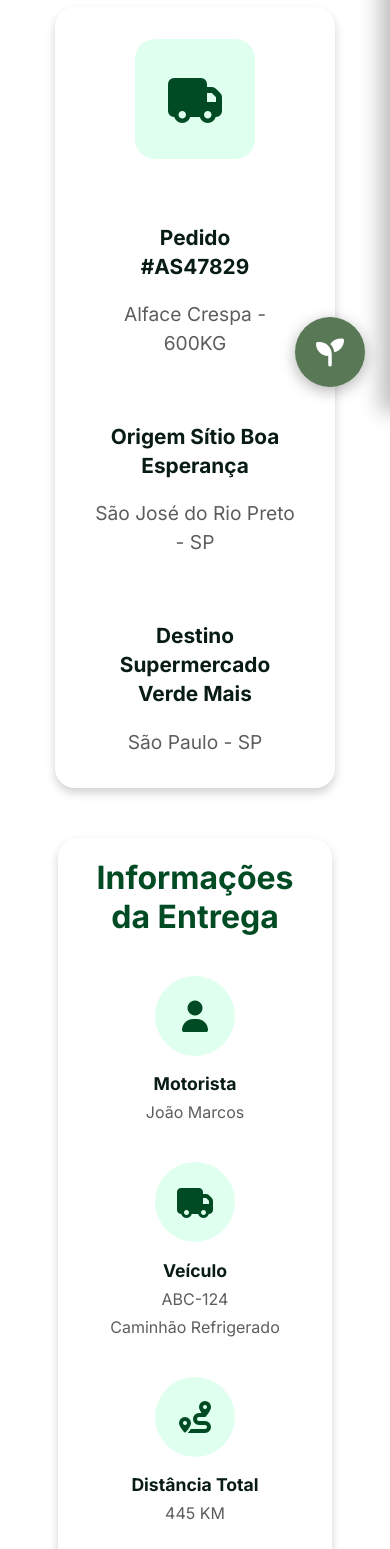
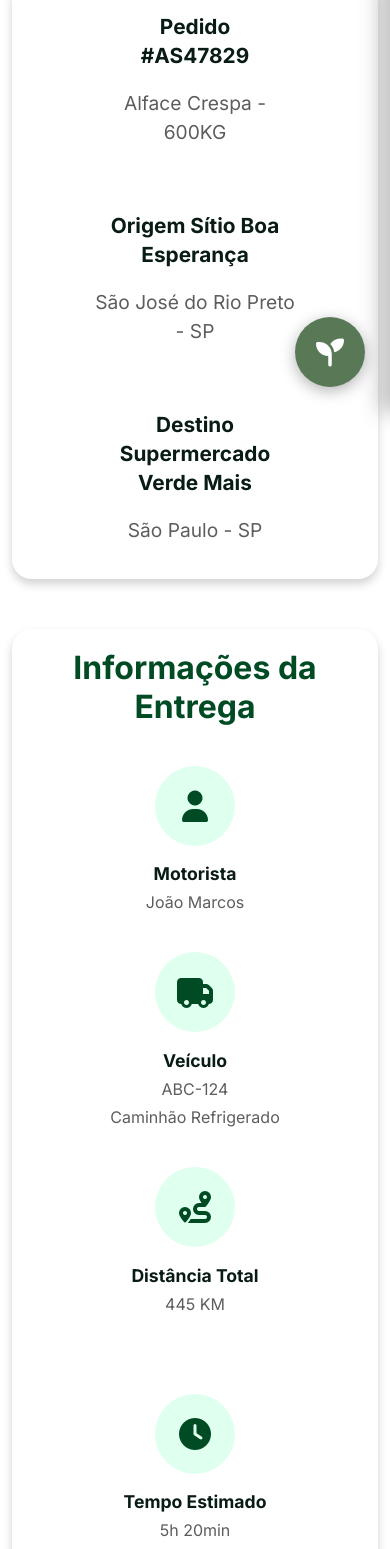
Before and after one commit to Fiap-Project-Group/Agrosmart-React, a React (Vite) app in the folder Agrosmart-React/: page /Rastreamento in a window 390 px wide. Shown: the part 432-1981 px from the top of the page. Built offline with nearby package versions, Linux system fonts and the light colour scheme.

Commit message:
fix : Arruma bugs de responsividade no css

```diff
--- a/Agrosmart-React/src/Css/FaleConosco.css
+++ b/Agrosmart-React/src/Css/FaleConosco.css
@@ -1,5 +1,5 @@
 .section-FaleConosco {
-  margin-top: 2.5%;
+  margin-top: 30px;
   display: flex;
   align-items: center;
   justify-content: space-around;
@@ -23,7 +23,7 @@
 
 .contact-texts > hr {
   width: 10vw;
-  height: 1vh;
+  height: 8px;
   border: none;
   border-radius: 20px;
   background-color: var(--verde-claro);
@@ -75,7 +75,7 @@
 .form-input,
 .text-area-message {
   width: 23.2vw;
-  height: 5vh;
+  height: 40px;
   margin: 0.6rem;
   padding-left: 1.3rem;
   border: none;
@@ -87,7 +87,7 @@
 
 .text-area-message {
   display: block;
-  height: 10vh;
+  height: 80px;
   width: 95%;
 }
 
@@ -98,8 +98,8 @@
 }
 
 .button-container > button {
-  width: 6vw;
-  height: 4vh;
+  width: 85px;
+  height: 35px;
   margin-top: 0.5rem;
   border-radius: 20px;
   background-color: var(--verde-claro);
@@ -203,6 +203,6 @@
 
 @media (max-width: 400px) {
   .button-container > button {
-    width: 21vw;
+    width: 25vw;
   }
 }
--- a/Agrosmart-React/src/Css/Home.css
+++ b/Agrosmart-React/src/Css/Home.css
@@ -1,6 +1,6 @@
 .section {
   display: flex;
-  margin-top: 2.5%;
+  margin-top: 30px;
 }
 
 .container-introduction {
--- a/Agrosmart-React/src/Css/Marketplace.css
+++ b/Agrosmart-React/src/Css/Marketplace.css
@@ -1,5 +1,5 @@
 .section-marketplace {
-  margin-top: 2.5%;
+  margin-top: 30px;
 }
 
 .marketplace-texts {
--- a/Agrosmart-React/src/Css/QuemSomos.css
+++ b/Agrosmart-React/src/Css/QuemSomos.css
@@ -1,9 +1,8 @@
 .section-quem-somos {
-  margin-top: 2.5%;
+  margin-top: 30px;
   display: flex;
   align-items: center;
   justify-content: space-around;
-  height: 80vh;
   gap: 1.8rem;
 }
 
@@ -46,7 +45,6 @@
 @media (max-width: 1750px) {
   .section-quem-somos {
     margin-top: 80px;
-    height: 70vh;
   }
 
   .quem-somos-titles > hr {
@@ -168,28 +166,28 @@
 
 @media (max-width: 500px) {
   .section-quem-somos {
-    margin-top: 40vh;
-    margin-bottom: 40vh;
+    margin-top: 200px;
+    margin-bottom: 200px;
   }
 }
 
-@media (max-width: 456px) {
+ @media (max-width: 456px) {
   .section-quem-somos {
-    margin-top: 70vh;
-    margin-bottom: 50vh;
+    margin-top: 270px;
+    margin-bottom: 250px;
   }
 }
 
 @media (max-width: 410px) {
   .section-quem-somos {
-    margin-top: 70vh;
-    margin-bottom: 60vh;
+    margin-top: 350px;
+    margin-bottom: 280px;
   }
 }
 
-@media (max-width: 320px) {
+@media (max-width: 350px) {
   .section-quem-somos {
-    margin-top: 120vh;
-    margin-bottom: 12 0vh;
+    margin-top: 400px;
+    margin-bottom: 400px;
   }
 }
--- a/Agrosmart-React/src/Css/Rastreamento.css
+++ b/Agrosmart-React/src/Css/Rastreamento.css
@@ -1,5 +1,5 @@
 .section-rastreamento {
-  margin-top: 2.5%;
+  margin-top: 30px;
 }
 
 .display-container {
@@ -189,9 +189,6 @@
 }
 
 @media screen and (max-width: 1500px) {
-  .section-rastreamento {
-    margin-top: 50px;
-  }
   .display-container {
     flex-direction: column;
     margin-bottom: 50px;
@@ -201,16 +198,18 @@
   .tracking-infos > h1 {
     width: 100%;
     text-align: center;
+    font-size: 1.6rem;
   }
 
   .tracking-infos > p {
     width: 605px;
     text-align: center;
-    font-size: 1.5rem;
+    font-size: 1.2rem;
   }
 
   .tracking-infos > hr {
     width: 100%;
+    height: 8px;
   }
 
   .delivery-card {
@@ -223,7 +222,7 @@
   }
 
   .map-title {
-    font-size: 1.5rem;
+    font-size: 1.2rem;
     text-align: center;
   }
 
@@ -234,21 +233,19 @@
   }
 
   .tracking-map {
-    max-width: 75%;
-    min-width: 890px;
+    max-width: 890px;
     margin: 0 auto;
   }
 
   .driver-datails {
     width: 100%;
-    max-width: 75%;
-    min-width: 890px;
+    max-width: 890px;
     margin: 0 auto;
     min-height: 580px;
   }
 
   .driver-datails > h3 {
-    font-size: 2rem;
+    font-size: 1.6rem;
   }
 
   .details-icon {
@@ -267,20 +264,25 @@
   }
 
   .datails-content > h3 {
-    font-size: 1.3rem;
+    font-size: 1.2rem;
   }
 
   .datails-content > p {
-    font-size: 1.1rem;
+    font-size: 1rem;
   }
 }
 
 @media screen and (max-width: 980px) {
   .delivery-card {
     max-width: 750px;
-    min-height: 40vh;
+    min-height: 10vh;
     flex-direction: column;
+    justify-content: center;
     gap: 4rem;
+  }
+
+  .truck-icon-container {
+    display: none;
   }
 
   .tracking-map-container {
@@ -290,15 +292,15 @@
   }
 
   .tracking-map {
-    min-width: 37.5vw;
+    max-width: 750px;
   }
 
   .driver-datails {
-    min-width: 37.5vw;
+    max-width: 750px;
   }
 }
 
-@media screen and (max-width: 740px) {
+@media screen and (max-width: 810px) {
   .tracking-infos > h1 {
     width: 100%;
     text-align: center;
@@ -315,8 +317,8 @@
   }
 
   .delivery-card {
-    max-width: 280px;
-    min-height: 75vh;
+    min-width: 300px;
+    min-height: 600px;
     flex-direction: column;
     gap: 4rem;
   }
@@ -339,8 +341,19 @@
     font-size: 1.2rem;
   }
 
+  .driver-datails {
+    height: 972px;
+    min-width: 300px;
+    max-width: 750px;
+  }
+
   .driver-datails > h3 {
     font-size: 2rem;
+  }
+
+  .datails-items {
+    display: flex;
+    flex-direction: column;
   }
 
   .details-icon {
@@ -364,20 +377,9 @@
   .driver-subcontainer-3 {
     margin-bottom: 5rem;
   }
-}
 
-@media screen and (max-width: 647px) {
   .driver-subcontainer-2,
   .driver-subcontainer-1 {
     margin-bottom: 2.5rem;
   }
-
-  .driver-datails {
-    height: 90vh;
-  }
-
-  .datails-items {
-    display: flex;
-    flex-direction: column;
-  }
 }
--- a/Agrosmart-React/src/components/FAQ/Fqa.css
+++ b/Agrosmart-React/src/components/FAQ/Fqa.css
@@ -51,7 +51,7 @@
   }
 
   .FQA-cards {
-    width: 75vw;
+    width: 95vw;
     height: 520px;
   }
 
```
